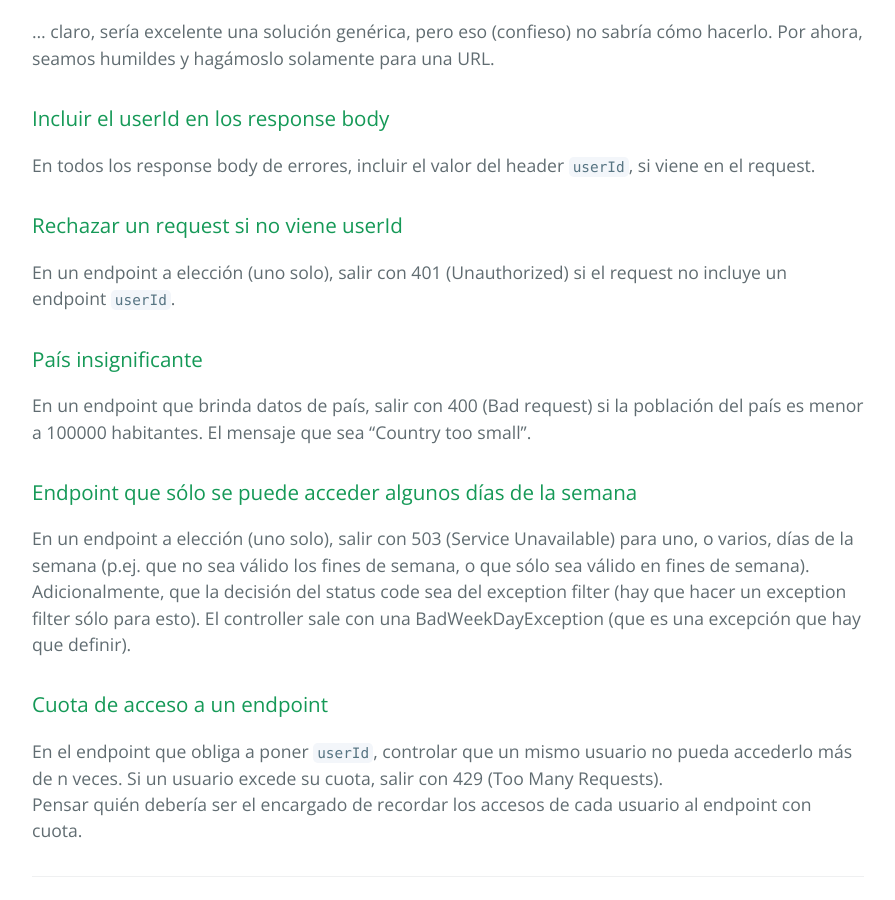
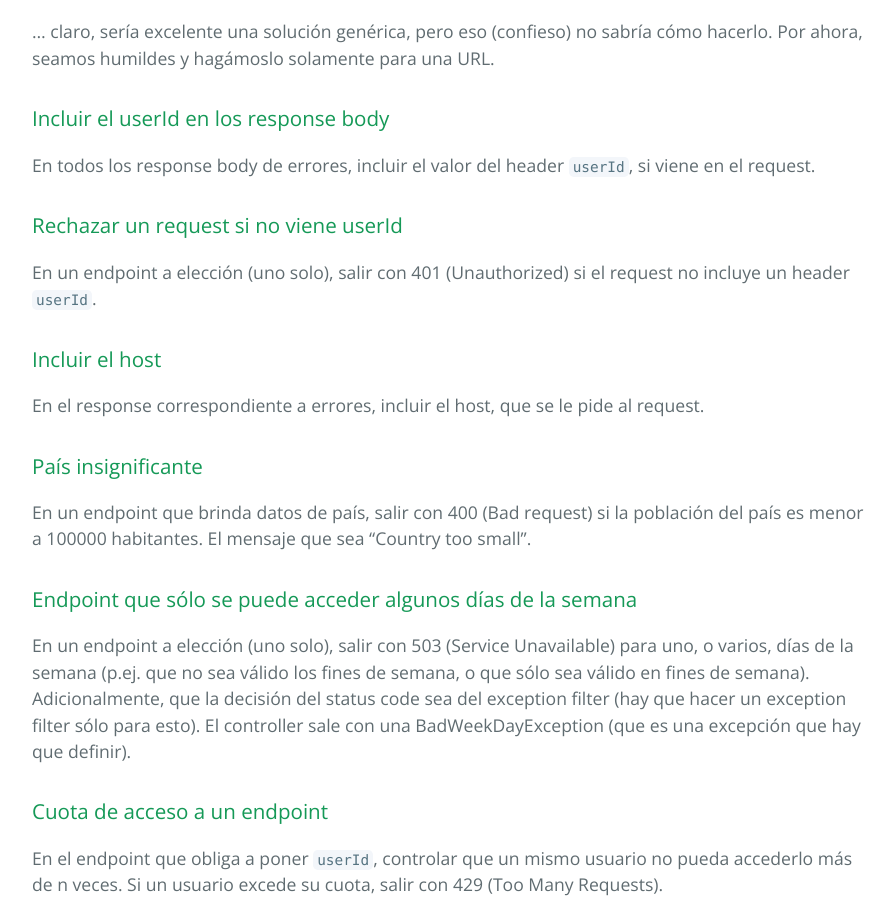
Before and after one commit to clombardi/bdsol-capacitacion-desarrollo, a Jekyll site: the page built from nestjs-basics/manejo-de-errores.md, in a window 1280 px wide and 900 px high, scrolled down 14164 px. Shown: the whole window, without its empty margins (192-1087 px from the left). Built offline with Jekyll 4.4.1, drawn with Linux system fonts in a browser that asks for light colours.

Commit message:
ajustes en material manejo de errores Nest

```diff
--- a/nestjs-basics/manejo-de-errores.md
+++ b/nestjs-basics/manejo-de-errores.md
@@ -384,7 +384,10 @@ Lograr para una URL específica para la que hay definido un GET request handler,
 En todos los response body de errores, incluir el valor del header `userId`, si viene en el request.
 
 ### Rechazar un request si no viene userId
-En un endpoint a elección (uno solo), salir con 401 (Unauthorized) si el request no incluye un endpoint `userId`.
+En un endpoint a elección (uno solo), salir con 401 (Unauthorized) si el request no incluye un header `userId`.
+
+### Incluir el host
+En el response correspondiente a errores, incluir el host, que se le pide al request.
 
 ### País insignificante
 En un endpoint que brinda datos de país, salir con 400 (Bad request) si la población del país es menor a 100000 habitantes. El mensaje que sea "Country too small".
```
